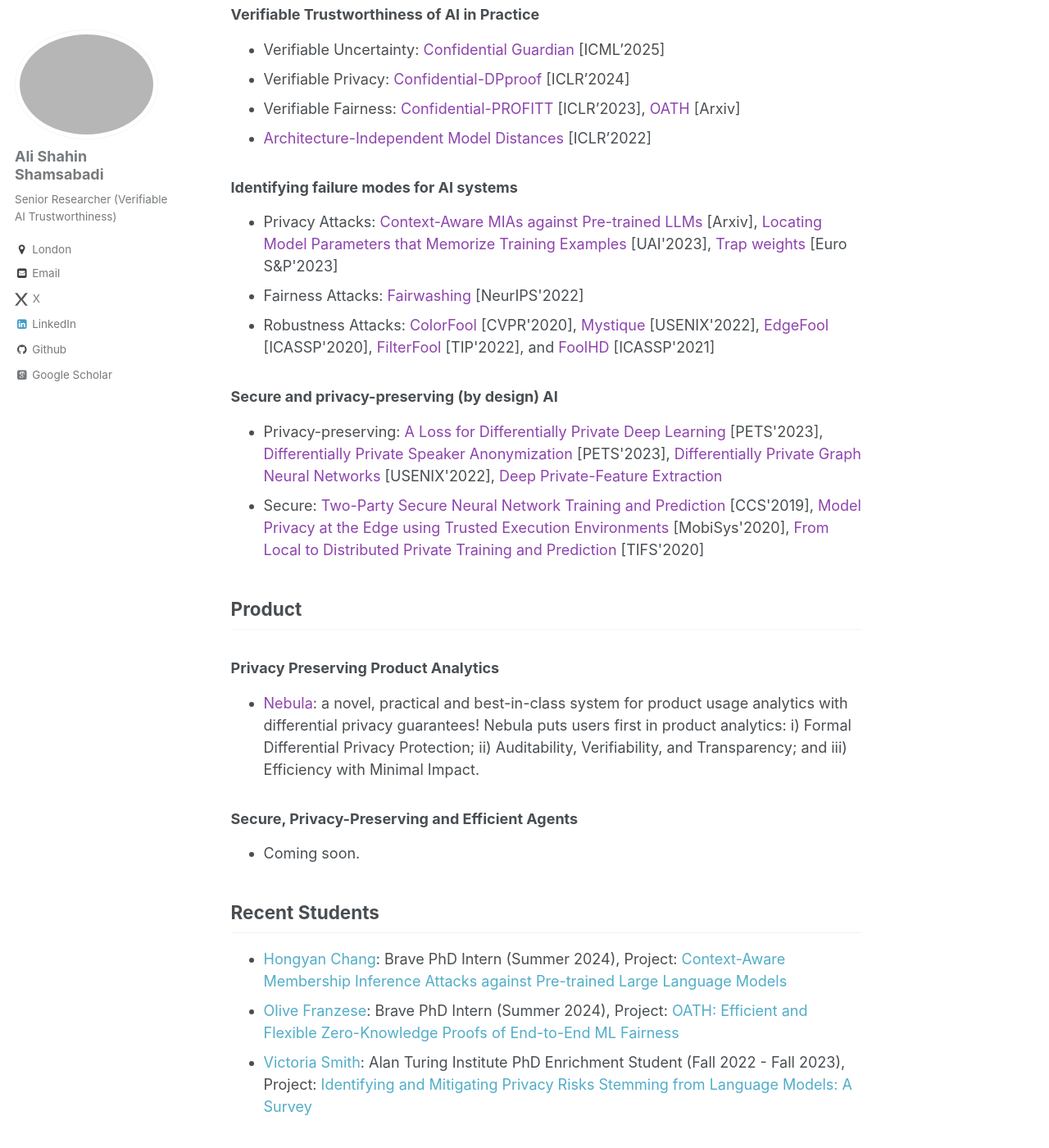
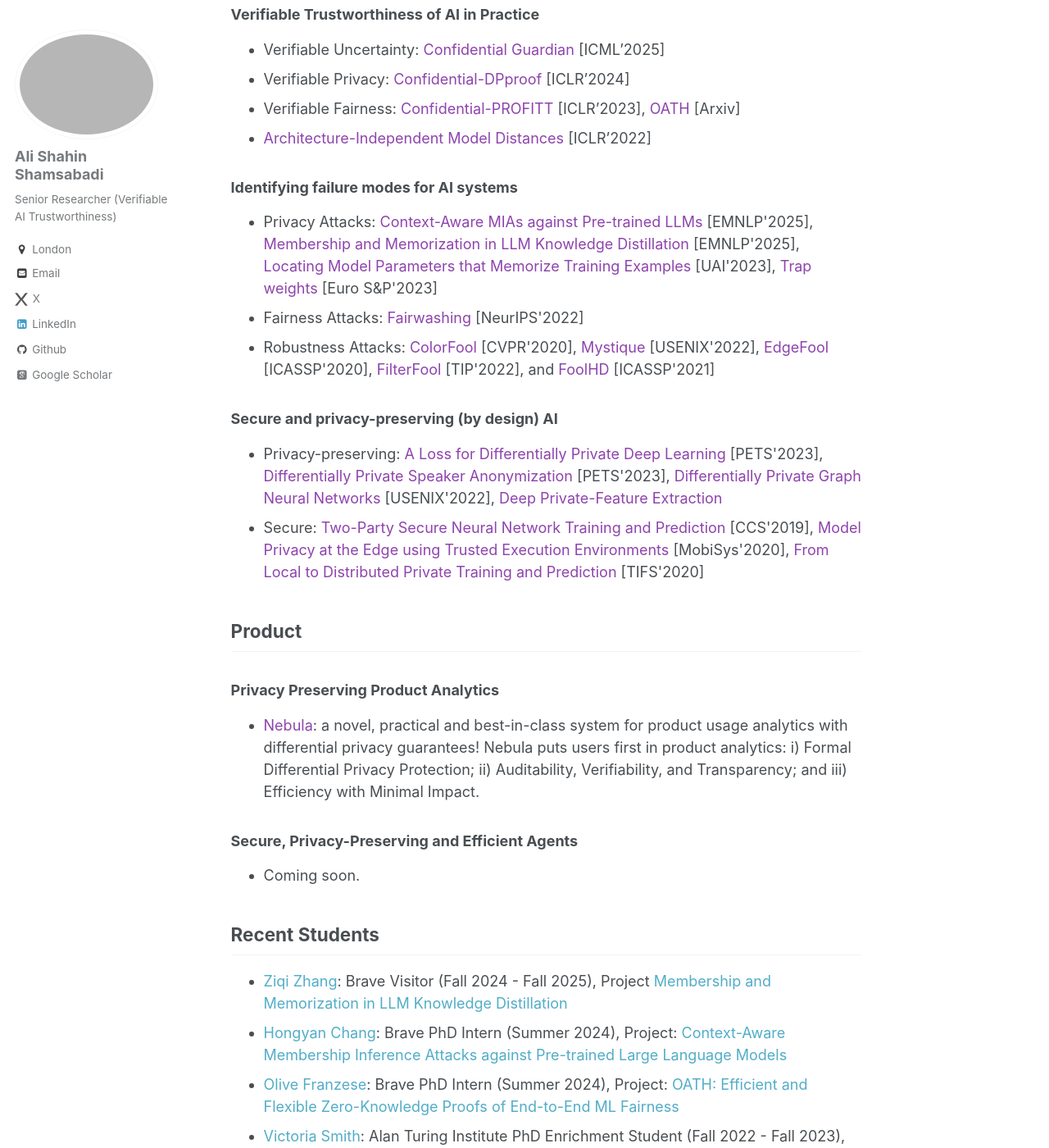
Before and after one commit to AliShahin/AliShahin.github.io, a Jekyll site: the page built from _pages/about.md, in a window 1280 px wide and 1400 px high, scrolled down 837 px. Shown: the whole window at 82% size. Built offline with Jekyll 4.4.1, drawn with Linux system fonts in a browser that asks for light colours; some web fonts are replaced.

Commit message:
Update about.md

```diff
--- a/_pages/about.md
+++ b/_pages/about.md
@@ -57,7 +57,7 @@ My research initiates a fundamental question:
 
 ### Identifying failure modes for AI systems
 <ul>
-  <li>Privacy Attacks: <a href="https://arxiv.org/pdf/2409.13745" style="color:#8e44ad;">Context-Aware MIAs against Pre-trained LLMs</a> [Arxiv], <a href="https://openreview.net/pdf?id=oVn5GLyONY" style="color:#8e44ad;">Locating Model Parameters that Memorize Training Examples</a> [UAI'2023], <a href="https://arxiv.org/pdf/2112.02918.pdf" style="color:#8e44ad;">Trap weights</a> [Euro S&amp;P'2023]</li>
+  <li>Privacy Attacks: <a href="https://arxiv.org/pdf/2409.13745" style="color:#8e44ad;">Context-Aware MIAs against Pre-trained LLMs</a> [EMNLP'2025], <a href="https://arxiv.org/pdf/2508.07054" style="color:#8e44ad;">Membership and Memorization in LLM Knowledge Distillation</a> [EMNLP'2025], <a href="https://openreview.net/pdf?id=oVn5GLyONY" style="color:#8e44ad;">Locating Model Parameters that Memorize Training Examples</a> [UAI'2023], <a href="https://arxiv.org/pdf/2112.02918.pdf" style="color:#8e44ad;">Trap weights</a> [Euro S&amp;P'2023]</li>
   <li>Fairness Attacks: <a href="https://openreview.net/pdf?id=3vmKQUctNy" style="color:#8e44ad;">Fairwashing</a> [NeurIPS'2022]</li>
   <li>Robustness Attacks: <a href="https://openaccess.thecvf.com/content_CVPR_2020/papers/Shamsabadi_ColorFool_Semantic_Adversarial_Colorization_CVPR_2020_paper.pdf" style="color:#8e44ad;">ColorFool</a> [CVPR'2020], <a href="https://arxiv.org/pdf/2202.02751.pdf" style="color:#8e44ad;">Mystique</a> [USENIX'2022], <a href="https://arxiv.org/pdf/1910.12227.pdf" style="color:#8e44ad;">EdgeFool</a> [ICASSP'2020], <a href="https://arxiv.org/pdf/2008.06069.pdf" style="color:#8e44ad;">FilterFool</a> [TIP'2022], and <a href="https://arxiv.org/pdf/2011.08483.pdf" style="color:#8e44ad;">FoolHD</a> [ICASSP'2021]</li>
 </ul>
@@ -91,6 +91,7 @@ My research initiates a fundamental question:
 
 
 ## Recent Students
+- [Ziqi Zhang](https://ziqi-zhang.github.io/): Brave Visitor (Fall 2024 - Fall 2025), Project [Membership and Memorization in LLM Knowledge Distillation](https://arxiv.org/pdf/2508.07054)
 - [Hongyan Chang](https://www.comp.nus.edu.sg/~hongyan/): Brave PhD Intern (Summer 2024), Project: [Context-Aware Membership Inference Attacks
 against Pre-trained Large Language Models](https://arxiv.org/pdf/2409.13745)
 - [Olive Franzese](https://scholar.google.com/citations?hl=en&user=V0918CIAAAAJ&view_op=list_works&sortby=pubdate): Brave PhD Intern (Summer 2024), Project: [OATH: Efficient and Flexible Zero-Knowledge Proofs of End-to-End ML Fairness](https://arxiv.org/pdf/2410.02777)
```
